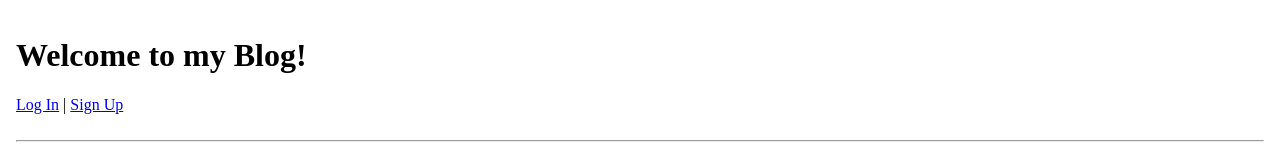
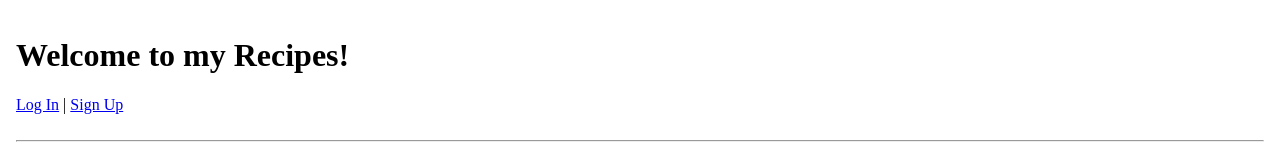
Before and after one commit to hydravertigo/cs618_final_project, a React (Vite) app: page / in a window 1280 px wide. Shown: the top 160 px of the page. Built offline with nearby package versions, Linux system fonts and the light colour scheme; no server answers.

Commit message:
rename blog to recipes
Signed-off-by: Lee Reynolds <leebreynolds@protonmail.com>

```diff
--- a/src/App.jsx
+++ b/src/App.jsx
@@ -1,5 +1,5 @@
 import { QueryClient, QueryClientProvider } from '@tanstack/react-query'
-import { Blog } from './pages/Blog.jsx'
+import { Recipes } from './pages/Recipes.jsx'
 import { Signup } from './pages/Signup.jsx'
 import { Login } from './pages/Login.jsx'
 
@@ -12,7 +12,7 @@ const queryClient = new QueryClient()
 const router = createBrowserRouter([
   {
     path: '/',
-    element: <Blog />,
+    element: <Recipes />,
   },
   {
     path: '/signup',
--- a/src/components/Header.jsx
+++ b/src/components/Header.jsx
@@ -9,7 +9,7 @@ export function Header() {
     const { sub } = jwtDecode(token)
     return (
       <div>
-        <h1>Welcome to my Blog!</h1>
+        <h1>Welcome to my Recipes!</h1>
         <hr />
         Logged in as <User id={sub} />
         <br />
@@ -20,7 +20,7 @@ export function Header() {
   } else {
     return (
       <div>
-        <h1>Welcome to my Blog!</h1>
+        <h1>Welcome to my Recipes!</h1>
         <Link to='/login'>Log In</Link> | <Link to='/signup'>Sign Up</Link>
       </div>
     )
--- a/src/pages/Blog.jsx
+++ b/src/pages/Recipes.jsx
@@ -7,7 +7,7 @@ import { useQuery } from '@tanstack/react-query'
 import { getPosts } from '../api/posts.js'
 import { useState } from 'react'
 
-export function Blog() {
+export function Recipes() {
   const [author, setAuthor] = useState('')
   const [sortBy, setSortBy] = useState('createdAt')
   const [sortOrder, setSortOrder] = useState('descending')
```
